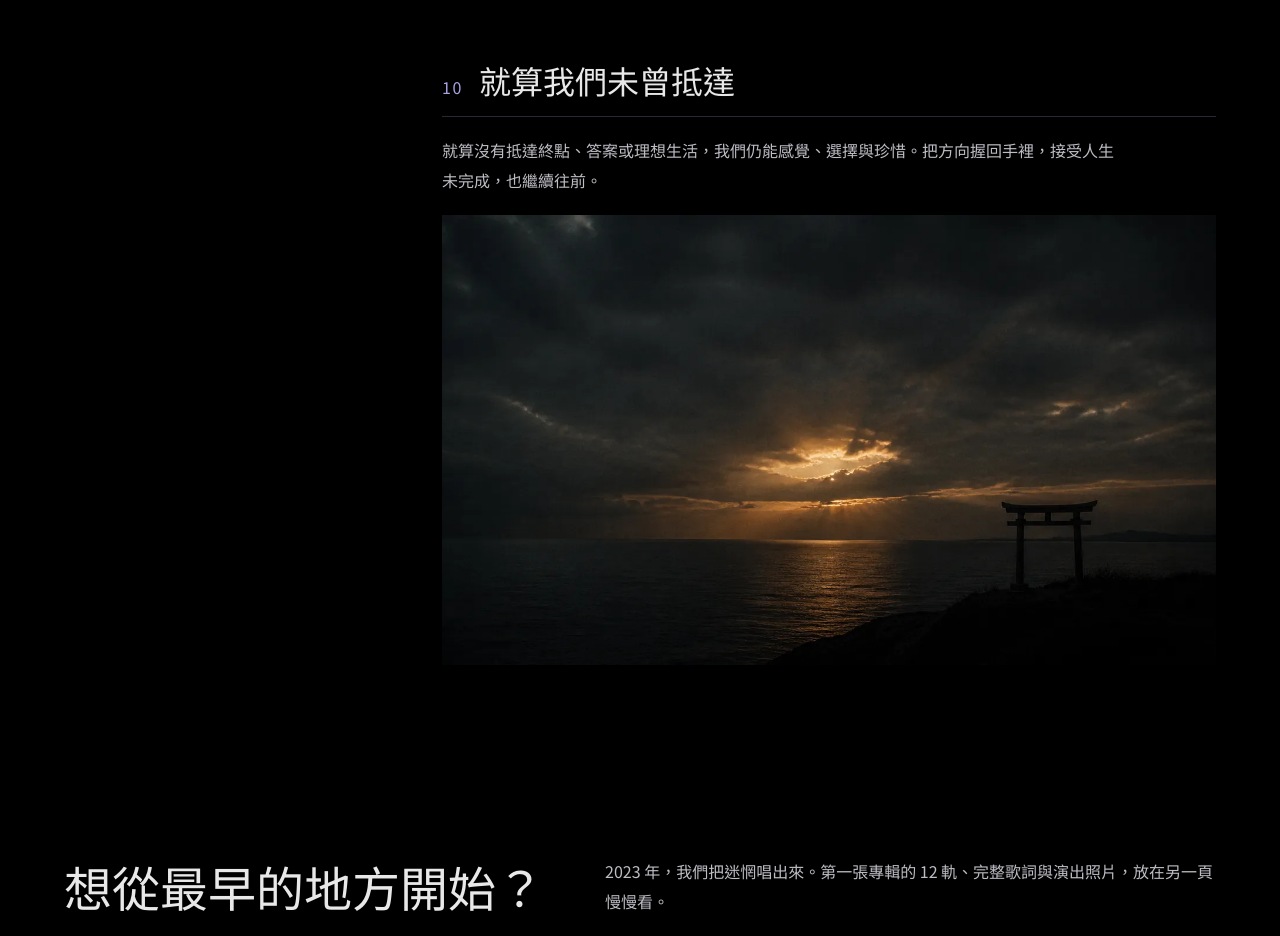
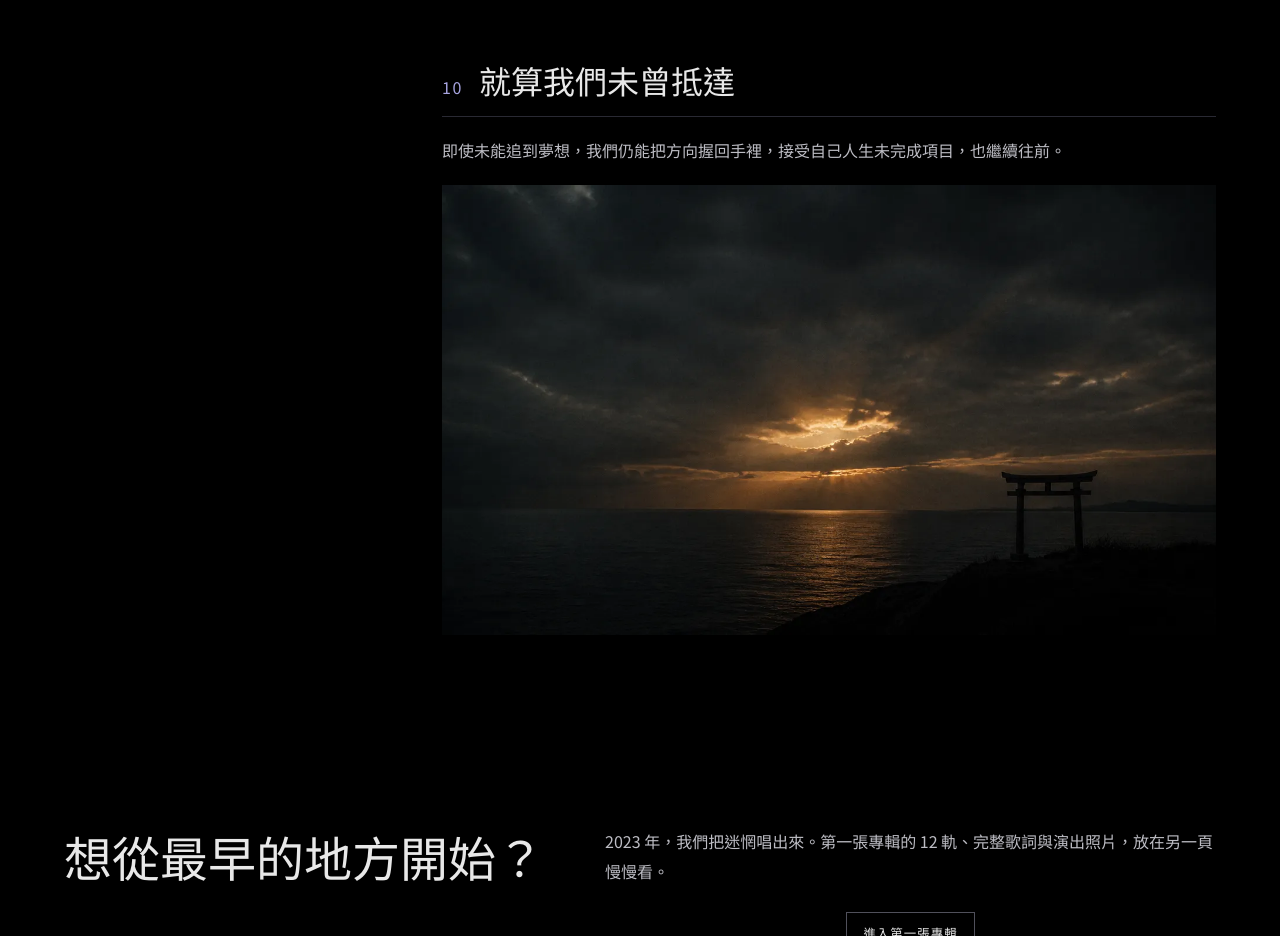
Before and after one commit to Manfredsun/useless-youth-album, a plain HTML site: page index.html in a window 1280 px wide. Shown: the part 9260-10196 px from the top of the page. Drawn offline with Linux system fonts and the light colour scheme.

Commit message:
更新終曲核心訊息

```diff
--- a/index.html
+++ b/index.html
@@ -50,7 +50,7 @@
       <section id="chapter-3" class="chapter" aria-labelledby="chapter-3-title"><div class="container chapter-grid"><aside class="chapter-aside"><div class="chapter-number">Chapter 3</div><h2 id="chapter-3-title" class="serif">對自己的溫柔</h2><p>世界仍然棘手，但我們可以替自己找到一個避風港。</p></aside><div class="track-list">
         <article class="track"><div class="track-head"><span class="track-no">08</span><h3 class="serif">就在我們相遇的一刻</h3></div><p>未來的道路荊棘滿佈，我們仍相信相遇的瞬間。那份連結像黑暗街道上的光，讓彼此有地方停一下。</p><img class="track-image" src="images/pexels-strannik-sk-35368202.webp" alt="就在我們相遇的一刻：黑暗街道上的光" data-lightbox-src="images/pexels-strannik-sk-35368202.webp" data-lightbox-alt="就在我們相遇的一刻：黑暗街道上的光" tabindex="0" role="button" loading="lazy" width="1200" height="450"></article>
         <article class="track"><div class="track-head"><span class="track-no">09</span><h3 class="serif">直至我們逝去的一刻 <span class="track-caption">Reprise</span></h3></div><p>世界糟糕如荒漠，我們仍要緊握命運，不再沈默。帶著執著與溫柔，和珍惜的事物一起走到最後一分鐘。</p><img class="track-image" src="images/track09_reprise.webp" alt="直至我們逝去的一刻 Reprise：荒漠與星光" data-lightbox-src="images/track09_reprise.webp" data-lightbox-alt="直至我們逝去的一刻 Reprise：荒漠與星光" tabindex="0" role="button" loading="lazy" width="1200" height="450"></article>
-        <article class="track"><div class="track-head"><span class="track-no">10</span><h3 class="serif">就算我們未曾抵達</h3></div><p>就算沒有抵達終點、答案或理想生活，我們仍能感覺、選擇與珍惜。把方向握回手裡，接受人生未完成，也繼續往前。</p><img class="track-image" src="images/track10_outro.webp" alt="就算我們未曾抵達：未曾出現的岸與地平線" data-lightbox-src="images/track10_outro.webp" data-lightbox-alt="就算我們未曾抵達：未曾出現的岸與地平線" tabindex="0" role="button" loading="lazy" width="1200" height="450"></article>
+        <article class="track"><div class="track-head"><span class="track-no">10</span><h3 class="serif">就算我們未曾抵達</h3></div><p>即使未能追到夢想，我們仍能把方向握回手裡，接受自己人生未完成項目，也繼續往前。</p><img class="track-image" src="images/track10_outro.webp" alt="就算我們未曾抵達：未曾出現的岸與地平線" data-lightbox-src="images/track10_outro.webp" data-lightbox-alt="就算我們未曾抵達：未曾出現的岸與地平線" tabindex="0" role="button" loading="lazy" width="1200" height="450"></article>
       </div></div></section>
       <section id="discography" class="section"><div class="container album-intro"><h2 class="serif">想從最早的地方開始？</h2><div><p>2023 年，我們把迷惘唱出來。第一張專輯的 12 軌、完整歌詞與演出照片，放在另一頁慢慢看。</p><div class="link-row"><a class="button-link" href="previous-album.html">進入第一張專輯</a></div></div></div></section>
       <section id="merch" class="section"><div class="container album-intro"><h2 class="serif">把這些東西帶在身上</h2><div><p>歌詞壓克力板、鑰匙圈和兩款 T-Shirt，集中放在周邊頁。</p><div class="link-row"><a class="button-link" href="merch.html">看周邊商品</a></div></div></div></section>
```
Also changed, not shown: 1 other file.
